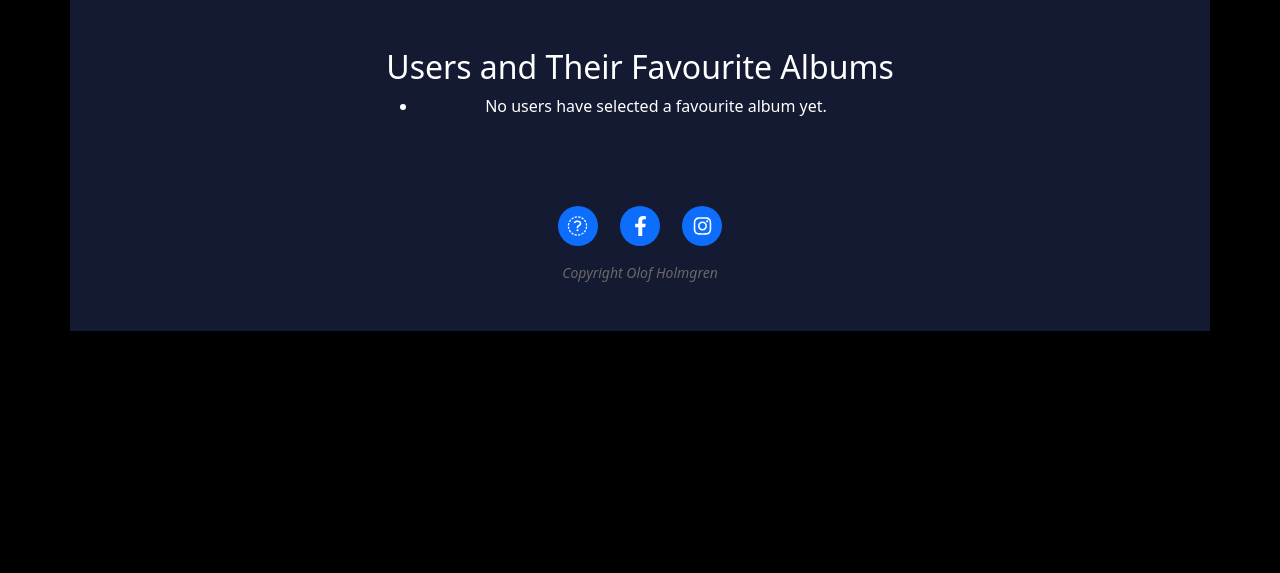
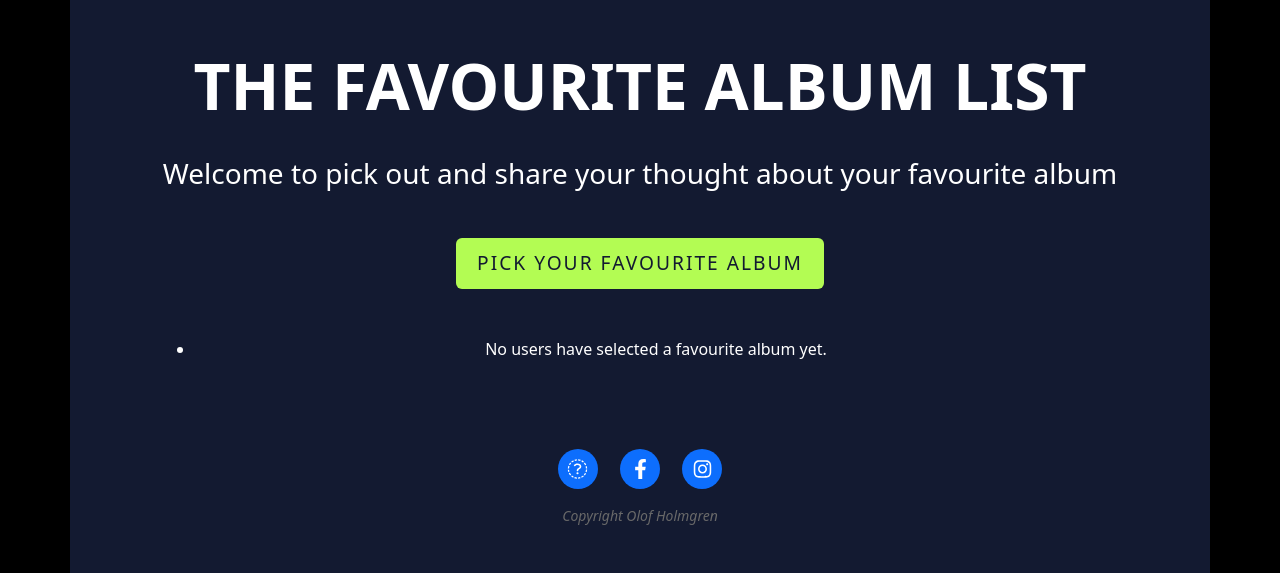
Before and after one commit to olleholmgren/nightwish-blog, a Django app: page /user_favourite_albums/ in a window 1280 px wide. Shown: the part 88-661 px from the top of the page. Run offline with Django 3.2, Linux system fonts and the light colour scheme; data that the repository does not hold is empty.

Commit message:
add navigation button to the user favourite albums template

```diff
--- a/static/css/style.css
+++ b/static/css/style.css
@@ -36,8 +36,8 @@ body {
   }
 
 .album-card {
-  text-align: center;
-  width: 50%;
+  text-align: right;
+  width: auto;
   background-color: rgb(7, 6, 45);
   box-shadow: 0 4px 8px 0 rgba(236, 7, 7, 0.2);
   transition: 0.3s;
--- a/templates/favourite_album.html
+++ b/templates/favourite_album.html
@@ -6,7 +6,6 @@
 <h3>Choose your favourite Album</h3>
 <br>
 <p><strong>Posting as: {{ user.username }}</strong></p>
-<br>
 <form action=" {% url 'favourite_album' %}" method="POST">
     {% csrf_token %}
     {{ form|crispy }}
--- a/templates/user_favourite_albums.html
+++ b/templates/user_favourite_albums.html
@@ -2,10 +2,20 @@
 
 {% block content %}
 
-<h2>Users and Their Favourite Albums</h2>
+<h1>the favourite album list</h1>
+<h3>Welcome to pick out and share your thought about your favourite album
+</h3>
+<br>
+<div>
+    <a href="{% url 'favourite_album' %}">
+        <button class="btn">Pick your favourite album</button>
+    </a>
+</div>
+<br>
+<br>
 <ul>
     {% for fav_album in favourite_albums %}
-    <div class="centered-content">
+    <div class="block-content">
         <div class="album-card">
             <br>
             <strong>User:</strong> {{ fav_album.author.username }}
@@ -13,6 +23,7 @@
             <strong>Favourite Album:</strong> {{ fav_album.get_favourite_album_display }}
             <br>
             <strong>Feeling:</strong> {{ fav_album.body }}
+            <br>
             <br>
             {% if user.is_authenticated and fav_album.author == user %}
             <a href="{% url 'favouritealbum_edit' fav_album.id %}" class="btn btn-primary">Edit</a>
```
